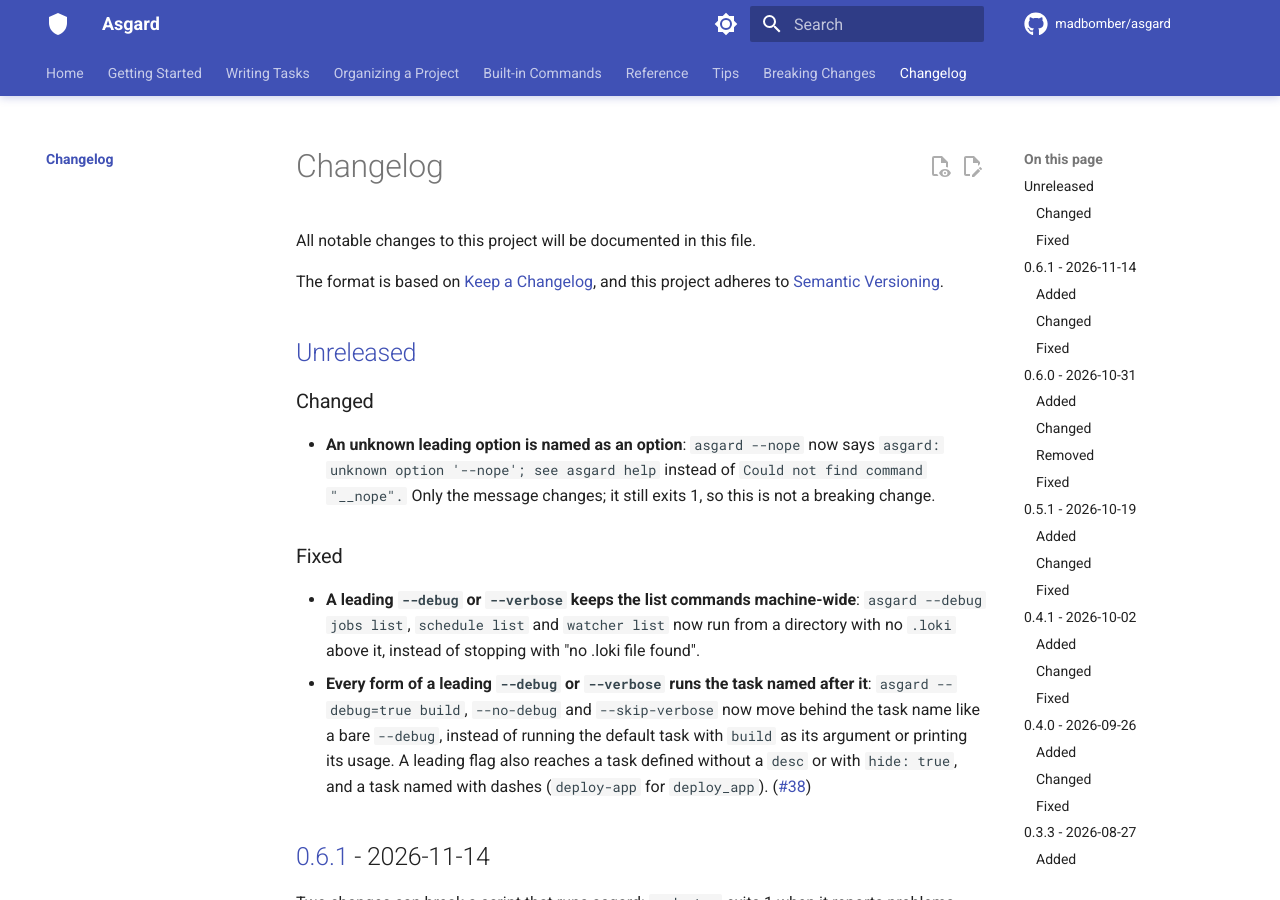
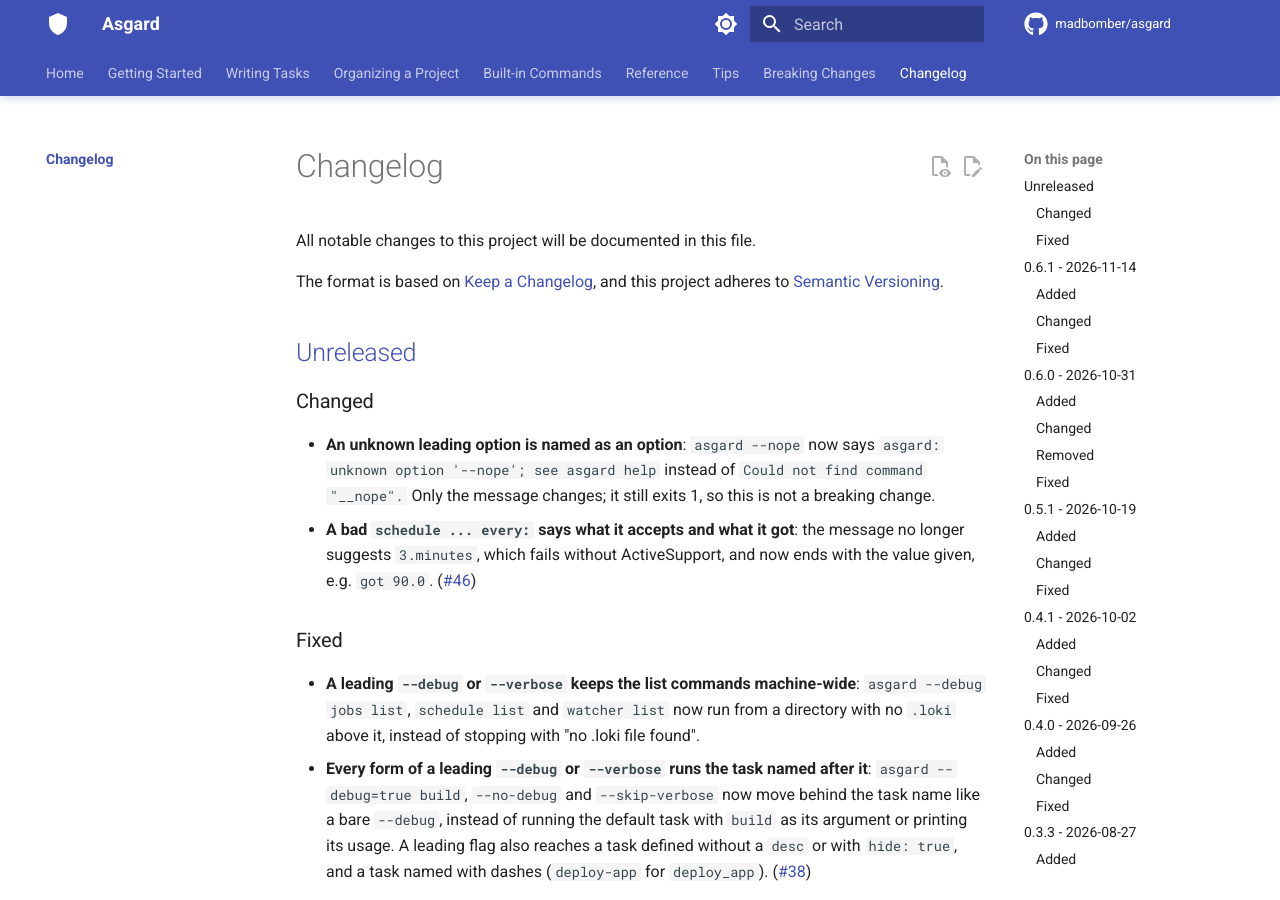
Before and after one commit to MadBomber/asgard, an MkDocs documentation site: the page built from docs/changelog.md, in a window 1280 px wide and 900 px high. Built offline with MkDocs 1.6.1 and Material for MkDocs 9.7.7, drawn with Linux system fonts in a browser that asks for light colours; comment, search, counter and statistics services are not loaded.

Commit message:
fix(schedule): say what every: accepts and show the value given

```diff
--- a/CHANGELOG.md
+++ b/CHANGELOG.md
@@ -13,6 +13,10 @@ and this project adheres to [Semantic Versioning](https://semver.org/spec/v2.0.0
   now says `asgard: unknown option '--nope'; see asgard help` instead of
   `Could not find command "__nope".` Only the message changes; it still
   exits 1, so this is not a breaking change.
+- **A bad `schedule ... every:` says what it accepts and what it got**:
+  the message no longer suggests `3.minutes`, which fails without
+  ActiveSupport, and now ends with the value given, e.g. `got 90.0`.
+  ([#46](https://github.com/MadBomber/asgard/issues/46))
 
 ### Fixed
 
```
Also changed, not shown: docs/schedule.md (+1 -1 lines), 2 other files.
